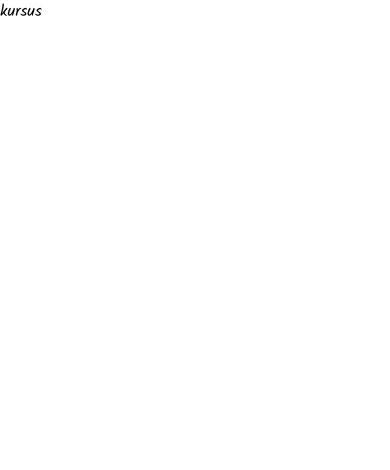
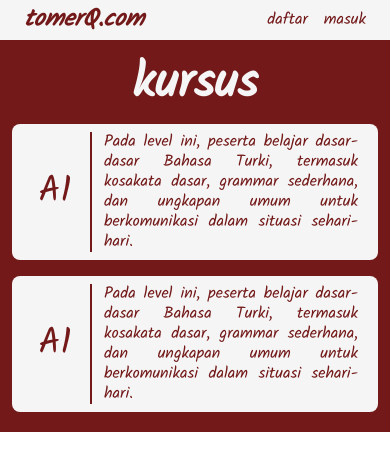
Before and after one commit to barmuch/tomerq.com, a Next.js app: page /kursus in a window 390 px wide. Shown: the top 470 px of the page. Built offline with nearby package versions, Linux system fonts and the light colour scheme.

Commit message:
Responsive Kursus Page

```diff
--- /dev/null
+++ b/src/app/kursus/layout.js
@@ -0,0 +1,10 @@
+import Navbar from "@/components/navbar";
+
+export default function KursusLayout({ children }) {
+    return (
+    <div>
+        <div className="bg-primary2 text-primary1"><Navbar/></div>
+        <div className="max-w-full">{children}</div>
+    </div>
+    )
+}
--- a/src/app/kursus/page.jsx
+++ b/src/app/kursus/page.jsx
@@ -1,7 +1,26 @@
 
 const kursus = () => {
   return (
-    <div>kursus</div>
+    <div className="flex flex-col bg-primary1 gap-4 py-5 items-center lg:h-screen lg:w-screen">
+      <div className="text-5xl text-primary2 font-bold lg:text-6x justify-center flex">
+        kursus
+      </div>
+      {/* kursus item */}
+
+        <div className="flex flex-row bg-primary2 text-primary1 w-max-full p-2 rounded-lg mx-3 lg:w-3/4 hover:bg-hover1 cursor-pointer">
+          <div className="w-1/5 text-4xl justify-center flex items-center">A1</div>
+          <div className="w-4/5 text-justify leading-tight border-l-2 border-bg-primary1 px-3">Pada level ini, peserta belajar dasar-dasar Bahasa Turki, termasuk kosakata dasar, grammar sederhana, dan ungkapan umum untuk berkomunikasi dalam situasi sehari-hari. </div>
+        </div>
+
+        <div className="flex flex-row bg-primary2 text-primary1 w-max-full p-2 rounded-lg mx-3 lg:w-3/4 hover:bg-hover1 cursor-pointer">
+          <div className="w-1/5 text-4xl justify-center flex items-center">A1</div>
+          <div className="w-4/5 text-justify leading-tight border-l-2 border-bg-primary1 px-3">Pada level ini, peserta belajar dasar-dasar Bahasa Turki, termasuk kosakata dasar, grammar sederhana, dan ungkapan umum untuk berkomunikasi dalam situasi sehari-hari. </div>
+        </div>
+
+
+
+
+    </div>
   )
 }
 
--- a/src/app/page.js
+++ b/src/app/page.js
@@ -4,7 +4,7 @@ import Navbar from "@/components/navbar";
 export default function Home() {
   return (
     <div className="h-screen w-screen bg-primary2">
-      <div className= "h-8 md:h-12"><Navbar/></div>
+      <div className= "h-8 md:h-12 bg-primary1 text-primary2"><Navbar/></div>
       <div className= "h-[calc(100%-2rem)] md:h-[calc(100%-3rem)] lg:h-[calc(100%-4rem)]">
           <div className= "h-full flex flex-col lg:flex-row justify-start">
             {/* Image Container */}
--- a/src/components/navbar.jsx
+++ b/src/components/navbar.jsx
@@ -1,12 +1,12 @@
 import Link from "next/link"
 const navbar = () => {
   return (
-    <div className="bg-primary1 h-full flex items-center justify-between px-6 sm:px-8 md:px-12 lg:px-16 xl:px-32 text-xl">
-      <div className="text-1xl md:text-2xl lg:text-3xl font-semibold italic text-primary2">
+    <div className="h-fit flex items-center justify-between p-1 px-6 sm:px-8 md:px-12 lg:px-16 xl:px-32">
+      <div className="text-2xl md:text-3xl lg:text-4xl font-semibold italic">
             <Link href="/">tomerQ.com</Link>
       </div>
       <div>
-        <ul className="flex gap-4 lg:gap-6 text-lg text-primary2 flex-wrap">
+        <ul className="flex gap-4 lg:gap-6 text-md  ">
             <li><Link href="/register">daftar</Link></li>
             <li><Link href="/login">masuk</Link></li>
         </ul>
--- a/tailwind.config.js
+++ b/tailwind.config.js
@@ -15,7 +15,8 @@ module.exports = {
     },
     colors: {
       'primary1' : '#731919',
-      'primary2' : '#F5F5F5'
+      'primary2' : '#F5F5F5',
+      'hover1' : '#B6ADAD'
     }
   },
   plugins: [],
```
